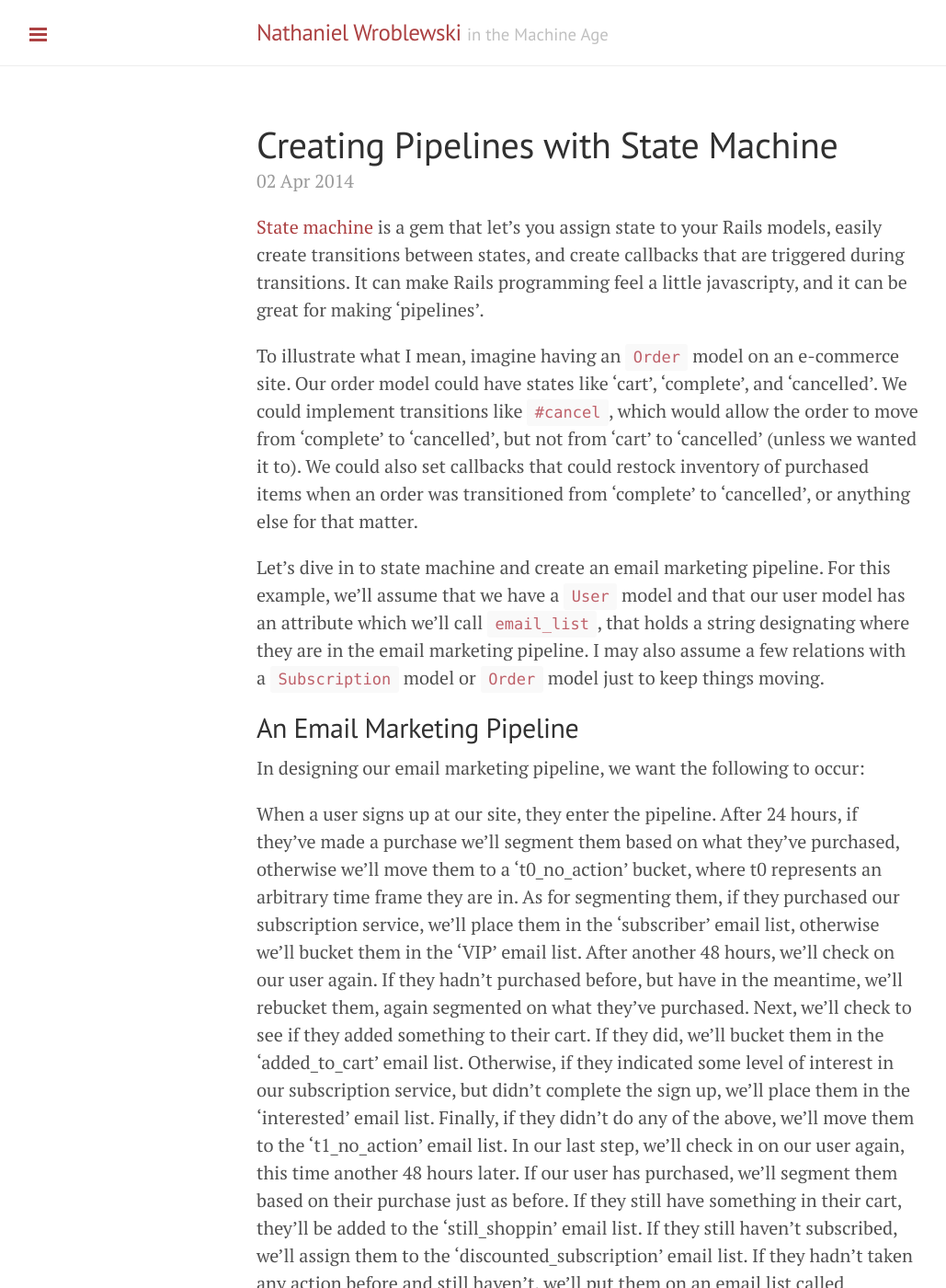
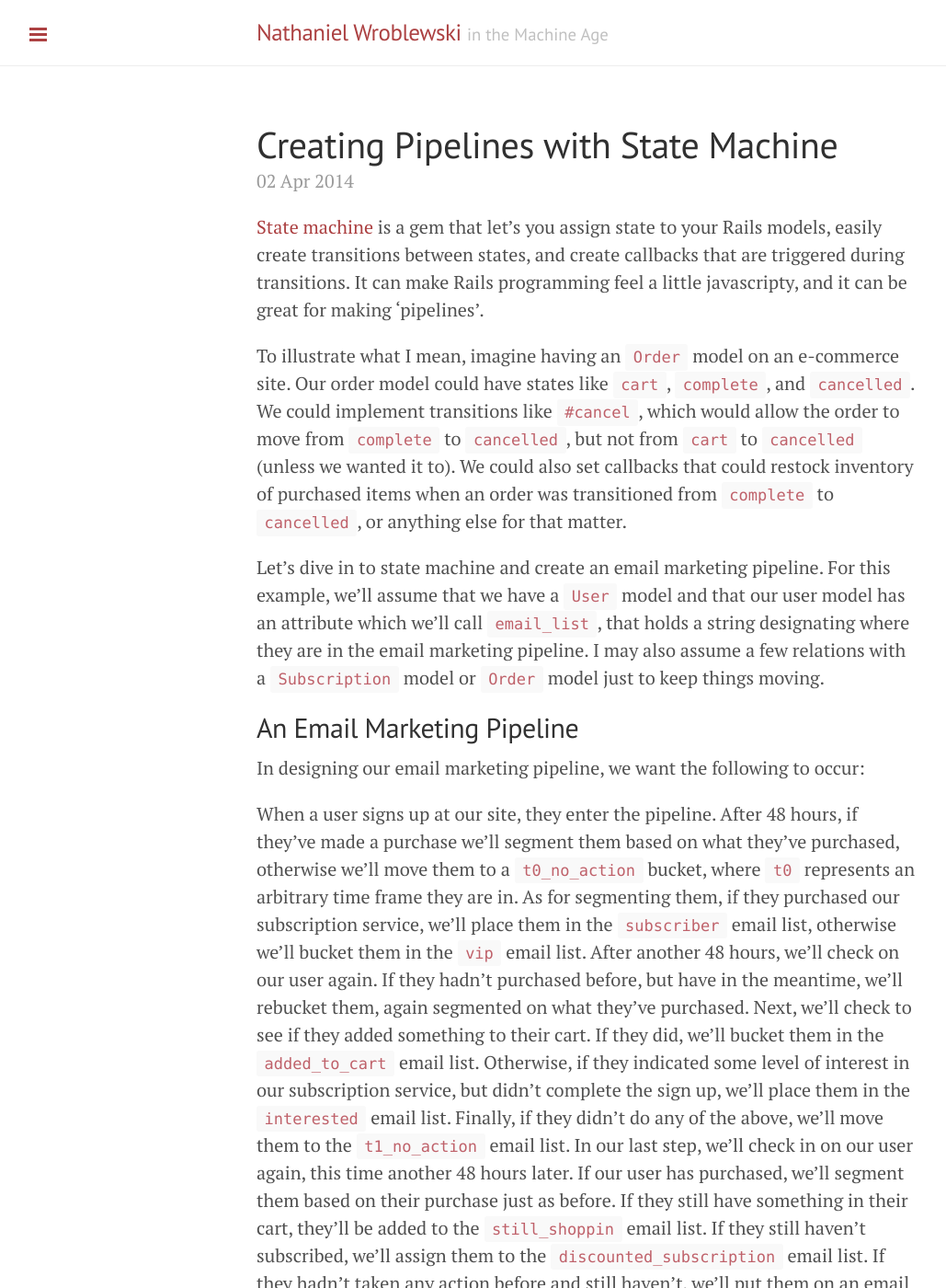
Before and after one commit to NathanielWroblewski/blog, a Jekyll site: the page built from _posts/2014-04-02-creating-pipelines-with-state-machine.md, in a window 1280 px wide and 1400 px high. Shown: the whole window at 92% size, without its empty margins (1-1030 px from the left). Built offline with Jekyll 4.4.1, drawn with Linux system fonts in a browser that asks for light colours; Markdown is read by kramdown in place of the engine named in the settings; some of the changed text lies outside the part shown.

Commit message:
Format the state machine as pipelines post

````diff
--- a/_posts/2014-04-02-creating-pipelines-with-state-machine.md
+++ b/_posts/2014-04-02-creating-pipelines-with-state-machine.md
@@ -9,11 +9,11 @@
 programming feel a little javascripty, and it can be great for making 'pipelines'.
 
 To illustrate what I mean, imagine having an `Order` model on an e-commerce site.
-Our order model could have states like 'cart', 'complete', and 'cancelled'.  We
+Our order model could have states like `cart`, `complete`, and `cancelled`.  We
 could implement transitions like `#cancel`, which would allow the order to move
-from 'complete' to 'cancelled', but not from 'cart' to 'cancelled' (unless we wanted it
+from `complete` to `cancelled`, but not from `cart` to `cancelled` (unless we wanted it
 to).  We could also set callbacks that could restock inventory of purchased items
-when an order was transitioned from 'complete' to 'cancelled', or anything else for that matter.
+when an order was transitioned from `complete` to `cancelled`, or anything else for that matter.
 
 Let's dive in to state machine and create an email marketing pipeline.
 For this example, we'll assume that we have a `User` model and that our user model
@@ -26,41 +26,41 @@
 
 In designing our email marketing pipeline, we want the following to occur:
 
-When a user signs up at our site, they enter the pipeline.  After 24 hours, if
+When a user signs up at our site, they enter the pipeline.  After 48 hours, if
 they've made a purchase we'll segment them based on what they've purchased, otherwise
-we'll move them to a 't0_no_action' bucket, where t0 represents an arbitrary time frame they are in.  As for segmenting them, if they
-purchased our subscription service, we'll place them in the 'subscriber' email list,
-otherwise we'll bucket them in the 'VIP' email list.  After another 48 hours, we'll check on our user again.  If they hadn't purchased before, but have in the meantime,
+we'll move them to a `t0_no_action` bucket, where `t0` represents an arbitrary time frame they are in.  As for segmenting them, if they
+purchased our subscription service, we'll place them in the `subscriber` email list,
+otherwise we'll bucket them in the `vip` email list.  After another 48 hours, we'll check on our user again.  If they hadn't purchased before, but have in the meantime,
 we'll rebucket them, again segmented on what they've purchased.  Next, we'll check
 to see if they added something to their cart.  If they did, we'll bucket them in
-the 'added_to_cart' email list.  Otherwise, if they indicated some level of
+the `added_to_cart` email list.  Otherwise, if they indicated some level of
 interest in our subscription service, but didn't complete the sign up, we'll place
-them in the 'interested' email list.  Finally, if they didn't do any of the above, we'll move them to the 't1_no_action' email list.  In our last step, we'll check in on our user again, this time another 48 hours later.  If our user has purchased, we'll segment them based on their purchase just as before.  If they still have something in their cart, they'll be added to the 'still_shoppin' email list.  If they still haven't subscribed, we'll assign them to the 'discounted_subscription' email list.  If they hadn't taken any action before and still haven't, we'll put
-them on an email list called 't2_no_action'.  After that, we'll continually check back in every 48 hours to see if they've purchased, so we can rebucket them and segment them if need be.  I've illustrated the process below where
+them in the `interested` email list.  Finally, if they didn't do any of the above, we'll move them to the `t1_no_action` email list.  In our last step, we'll check in on our user again, this time another 48 hours later.  If our user has purchased, we'll segment them based on their purchase just as before.  If they still have something in their cart, they'll be added to the `still_shoppin` email list.  If they still haven't subscribed, we'll assign them to the `discounted_subscription` email list.  If they hadn't taken any action before and still haven't, we'll put
+them on an email list called `t2_no_action`.  After that, we'll continually check back in every 48 hours to see if they've purchased, so we can rebucket them and segment them if need be.  I've illustrated the process below where
 words preceeded by a colon indicate an email list and words not preceeded by a colon
 indicate an action:
 
 ```rb
-#                      ### Fantasy Marketing Pipeline ###
+#                 ### Fantasy Marketing Pipeline ###
 
-#        :unbucketed                                                 Day 0
+#        :unbucketed                                          Day 0
 #         /         \
-#       *purchase    no-action                                       Day 1
+#       *purchase    no-action                                Day 1
 #       /       \             \
 # :subscriber   :vip       :t0_no_action
 #                         /   |    |     \
-#                 *purchase cart interest no-action                  Day 3
+#                 *purchase cart interest no-action           Day 3
 #                           /      |              \
 #              :added_to_cart  :interested     :t1_no_action
 #              / \              /      \         /    \
-#     *purchase  no-action no-action    *purchase   no-action        Day 5
+#     *purchase  no-action no-action    *purchase  no-action  Day 5
 #                 |            |                        |
 #      :still_shoppin    :discounted_subscription  :t2_no_action
 ```
 
 This rather complex pipeline is easily modeled with state machine.  The first step is
-to tell state machine what field to use on your model.  In this case, our user model
-has an 'email_list' attribute.  We could add this directly to the model, but adding all the
+to tell state machine what field to store state in on your model.  In this case, our user model
+has an `email_list` attribute.  We could add this directly to the model, but adding all the
 email pipeline logic to the user model could really fatten up our user model, which is
 probably fat enough already.  Because everything we're doing is going to relate to
 email marketing, let's pull all the functionality out into a concern.  Now, we'll start with this:
@@ -74,7 +74,8 @@
   extend ActiveSupport::Concern
 
   included do
-    state_machine :email_list, initial: :unbucketed # set a default email list
+     # set a default email list
+    state_machine :email_list, initial: :unbucketed
   end
 end
 ```
@@ -97,7 +98,7 @@
 end
 ```
 
-The next step, is to tell state machine what states we're going to be using.  In
+The next step is to tell state machine what states we're going to be using.  In
 this case, the states are going to correspond to email lists.  We can set that up
 easily enough:
 
@@ -126,7 +127,7 @@
 end
 ```
 
-At this point, a user can have one of several states: 'unbucketed', 'subscriber', 'vip', 't0_no_action', 't1_no_action', 't2_no_action', 'added_to_cart', 'interested', 'still_shoppin', or 'discounted_subscription'.  But, we have not yet declared a way to transition between states.  Let's add one.
+At this point, a user can have one of several states: `unbucketed`, `subscriber`, `vip`, `t0_no_action`, `t1_no_action`, `t2_no_action`, `added_to_cart`, `interested`, `still_shoppin`, or `discounted_subscription`.  But, we have not yet declared a way to transition between states.  Let's add one.
 
 *app/models/concerns/email_marketable.rb*
 
@@ -149,12 +150,12 @@
             :still_shoppin,
             :discounted_subscription
 
-      event :took_no_action do      # define a transition
-        transition interested:      :discounted_subscription
-        transition added_to_cart:   :still_shoppin
-        transition t1_no_action:    :t2_no_action
-        transition t0_no_action:    :t1_no_action
-        transition unbucketed:      :t0_no_action
+      event :took_no_action do    # define a transition
+        transition interested:    :discounted_subscription
+        transition added_to_cart: :still_shoppin
+        transition t1_no_action:  :t2_no_action
+        transition t0_no_action:  :t1_no_action
+        transition unbucketed:    :t0_no_action
       end
     end
   end
@@ -174,7 +175,7 @@
 ```
 
 We have a few special cases not covered above, like when a user transitions to
-'added_to_cart' from 't0_no_action', or when a user transitions to 'interested' from 't0_no_action'.  Let's make special cases for each of those.
+`added_to_cart` from `t0_no_action`, or when a user transitions to `interested` from `t0_no_action`.  Let's make special cases for each of those.
 
 *app/models/concerns/email_marketable.rb*
 
@@ -205,11 +206,13 @@
         transition unbucketed:      :t0_no_action
       end
 
-      event :added_item_to_cart do               # handle special cases
+      # handle special cases
+      event :added_item_to_cart do
         transition t0_no_action: :added_to_cart
       end
 
-      event :interested_in_subscribing do        # handle special cases
+      # handle special cases
+      event :interested_in_subscribing do
         transition t0_no_action: :interested
       end
     end
@@ -265,12 +268,13 @@
     end
   end
 
-  def purchased_subscription?      # method to be used in conditional above
-    subscriptions.any?             # assumes a relationship on user model
+  # method to be used in conditional above
+  def purchased_subscription?
+    subscriptions.any? # assumes a relationship on user model
   end
 end
 ```
-That wraps up all of our state and transitions, now let's add a few callbacks.
+That wraps up all of our state and transitions; now, let's add a few callbacks.
 Ideally, we will limit the number of callbacks to limit the complexity of this
 state machine, but a few won't hurt.
 
````
Also changed, not shown: other parts of _posts/2014-04-02-creating-pipelines-with-state-machine.md (+15 -10 lines), _posts/2014-04-05-your-files-are-filed-in-files.md (+2 -2 lines).
